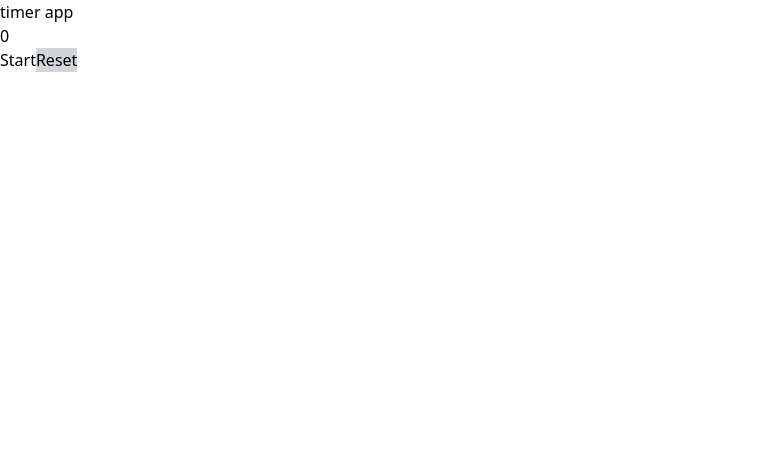
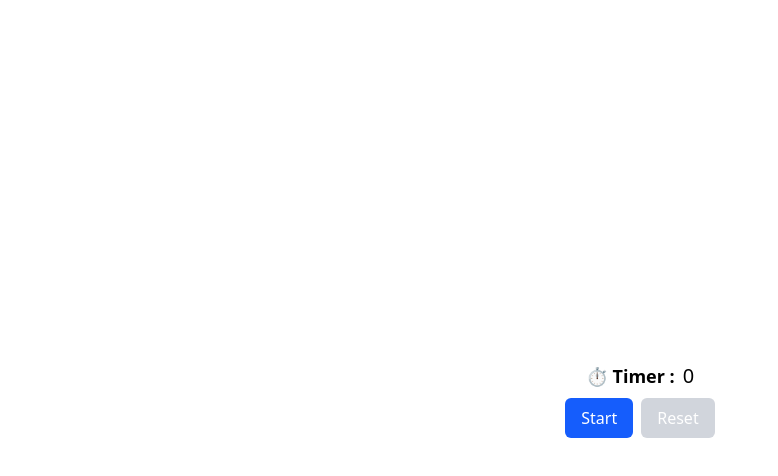
Before and after one commit to NMasters52/timer-app, a React (Vite) app: page / in a window 1280 px wide. Shown: the top 476 px of the page, without its empty margins (0-778 px from the left). Built offline with nearby package versions, Linux system fonts and the light colour scheme.

Commit message:
styles upgraded. Disable tooken out of state and added inline logic with reset button

```diff
--- a/src/App.jsx
+++ b/src/App.jsx
@@ -1,61 +1,9 @@
-import React, { useEffect } from 'react'
-import { useState, useRef } from 'react'
+import Timer from './components/Timer'
 
 const App = () => {
-
-  const [timer, setTimer] = useState(() => {
-     return Number(localStorage.getItem('timer') || 0)
-  });
-  const [isRunning, setIsRunning] = useState(false);
-  const [isDisabled, setIsDisabled] = useState(true);
-  const intervalId = useRef(null);
-
-  useEffect(() => {
-    localStorage.setItem('timer', timer)
-  }, [timer])
-
-  const resetTimer = () => {
-    clearInterval(intervalId.current);
-    intervalId.current = null;
-    setTimer(0);
-    setIsDisabled(true);
-    setIsRunning(false)
-
-  }
-
-  const toggleTimer = () => {
-    if (isRunning) {
-      //pause the timer
-      clearInterval(intervalId.current);
-      intervalId.current = null;
-      setIsDisabled(false)
-    } else {
-      //start the timer
-      intervalId.current = setInterval(() => {
-        setTimer((prevTimer) => prevTimer + 1);
-      }, 1000);
-      setIsDisabled(false)
-    }
-    setIsRunning(!isRunning)
-  }
-
   return (
-    <div>
-      <h2>timer app</h2>
-      <p>{timer}</p>
-      <button
-        onClick={toggleTimer}
-        className="cursor-pointer"
-      >
-        {isRunning ? 'Pause' : 'Start'}
-      </button>
-      <button
-        disabled={isDisabled}
-        className="bg-blue-600 cursor-pointer disabled:bg-gray-300"
-        onClick={resetTimer}
-      >
-        Reset
-      </button>
+    <div className="flex justify-center items-center h-screen">
+      <Timer />
     </div>
   )
 }
--- /dev/null
+++ b/src/components/Timer.jsx
@@ -0,0 +1,55 @@
+import { useEffect } from 'react'
+import { useState, useRef } from 'react'
+import TimerDisplay from './TimerDisplay';
+import TimerControls from './TimerControls';
+
+const Timer = () => {
+
+  const [timer, setTimer] = useState(() => {
+     return Number(localStorage.getItem('timer') || 0)
+  });
+  const [isRunning, setIsRunning] = useState(false);
+  const intervalId = useRef(null)
+
+  useEffect(() => {
+    localStorage.setItem('timer', timer)
+  }, [timer])
+
+
+  const toggleTimer = () => {
+    if (isRunning) {
+      //pause the timer
+      clearInterval(intervalId.current)
+      intervalId.current = null
+    } else {
+      //start the timer
+      intervalId.current = setInterval(() => {
+        setTimer((prevTimer) => prevTimer + 1)
+      }, 1000)
+    }
+    setIsRunning(!isRunning)
+  }
+
+  const resetTimer = () => {
+    clearInterval(intervalId.current)
+    intervalId.current = null
+    setTimer(0)
+    setIsRunning(false)
+  }
+
+  return (
+    <div className="flex justify-center items-center flex-col space-y-2">
+        <TimerDisplay
+            timer={timer}
+        />
+        <TimerControls
+            isRunning={isRunning}
+            toggleTimer={toggleTimer}
+            resetTimer={resetTimer}
+            timer={timer}
+        />
+    </div>
+  )
+}
+
+export default Timer
--- /dev/null
+++ b/src/components/TimerControls.jsx
@@ -0,0 +1,23 @@
+import React from 'react'
+
+const TimerControls = ({toggleTimer, isRunning, resetTimer, timer}) => {
+  return (
+    <div className="space-x-2">
+        <button
+            onClick={toggleTimer}
+            className="cursor-pointer bg-blue-600 py-2 px-4 rounded-md text-white hover:bg-blue-500 text-md"
+        >
+            {isRunning ? 'Pause' : 'Start'}
+        </button>
+        <button
+            disabled={timer > 0 ? false : true}
+            className="bg-orange-600 cursor-pointer disabled:bg-gray-300 py-2 px-4 rounded-md text-white hover:bg-orange-500 text-md"
+            onClick={resetTimer}
+        >
+            Reset
+        </button>
+    </div>
+  )
+}
+
+export default TimerControls
--- /dev/null
+++ b/src/components/TimerDisplay.jsx
@@ -0,0 +1,12 @@
+import React from 'react'
+
+const TimerDisplay = ({ timer }) => {
+  return (
+    <div className="flex flex-row space-x-2">
+        <h2 className="font-semibold text-lg">⏱️ Timer :</h2>
+        <p className="text-xl">{timer}</p>
+    </div>
+  )
+}
+
+export default TimerDisplay
```
